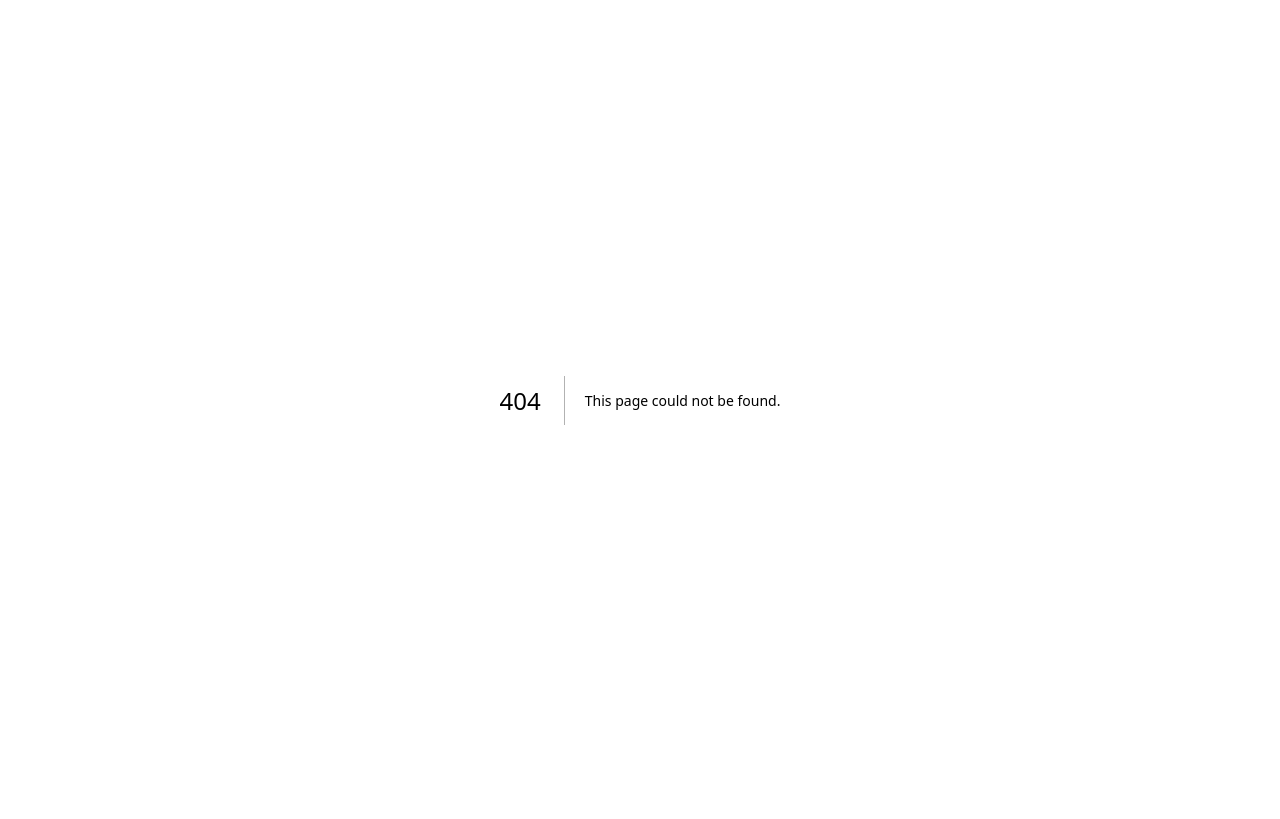
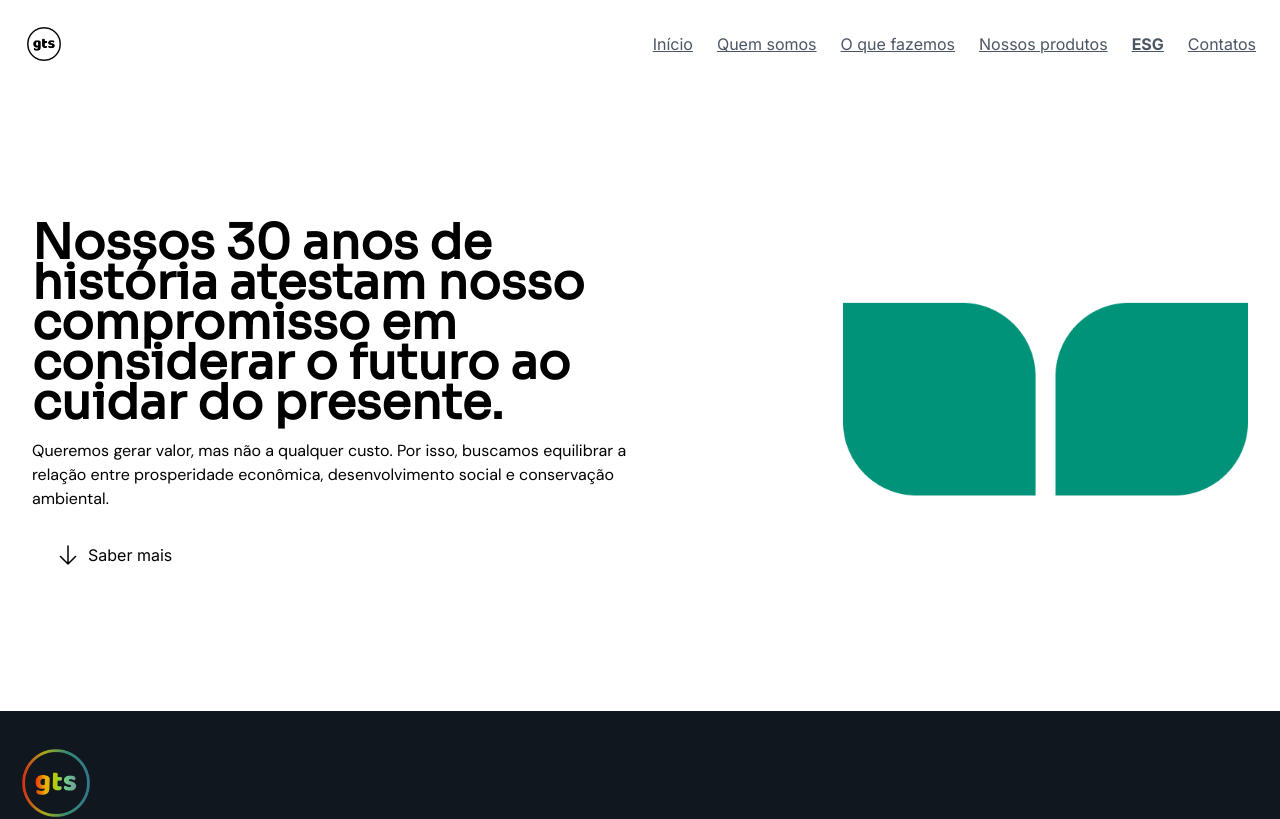
Before and after one commit to RafaelTaves/site_GrupoTotalSistemas, a Next.js app: page /ESG in a window 1280 px wide. Before the commit this address had no page. Shown: the top 819 px of the page. Built offline with nearby package versions, Linux system fonts and the light colour scheme.

Commit message:
Correção de margens + ESG

```diff
--- /dev/null
+++ b/src/app/ESG/TopoSection.js
@@ -0,0 +1,27 @@
+import React from 'react';
+
+const TopoSection = () => {
+  return (
+    <div id="inicio" className="flex flex-col md:flex-row items-center justify-between p-8 bg-white">
+      <div className="md:w-1/2">
+        <h1 className="text-4xl customPurple h4Headline">Nossos 30 anos de história atestam nosso compromisso em considerar o futuro ao cuidar do presente.</h1>
+        <p className="mt-4 body1">
+        Queremos gerar valor, mas não a qualquer custo. Por isso, buscamos equilibrar a relação entre prosperidade econômica, desenvolvimento social e conservação ambiental.
+        </p>
+        <a href="#quemSomos">
+        <button  className="mt-6 px-6 py-2  botao flex items-center gap-2">
+        <svg xmlns="http://www.w3.org/2000/svg" fill="none" viewBox="0 0 24 24" strokeWidth={1.5} stroke="currentColor" className="size-6">
+          <path strokeLinecap="round" strokeLinejoin="round" d="M19.5 13.5 12 21m0 0-7.5-7.5M12 21V3" />
+        </svg>
+          Saber mais
+        </button>
+        </a>
+      </div>
+      <div className="mt-8 md:mt-0 md:w-1/2 md:ml-auto flex justify-end relative ">
+        <img src="./imagens/meiaBorboletaVerde2.png" alt="Team working" className="w-full h-auto md:w-4/6 rounded-lg " />
+      </div>
+    </div>
+  );
+}
+
+export default TopoSection;
--- /dev/null
+++ b/src/app/ESG/page.js
@@ -0,0 +1,18 @@
+import React from 'react'
+import Header from '../GlobalComponents/Header'
+import Footer from '../GlobalComponents/Footer'
+import ProdutosBanner from '../NossosProdutos/ProdutosBanner'
+import TopoSection from './TopoSection'
+
+
+export default function ESG () {
+    return(
+    <>
+    <div id="NossosProdutos" className="App mx-auto max-w-screen-2xl">
+        <Header esgBold="font-bold"/>
+        <TopoSection />
+    </div>
+    <Footer/>
+    </>
+    )
+}
--- a/src/app/GlobalComponents/Header/index.js
+++ b/src/app/GlobalComponents/Header/index.js
@@ -20,7 +20,7 @@ const Header = (props) => {
           <li><Link href="QuemSomos" className={`hover:text-gray-900 underline ${props.quemSomosBold}`}>Quem somos</Link></li>
           <li><Link href="OQueFazemos" className={`hover:text-gray-900 underline ${props.oQueFazemosBold}`}>O que fazemos</Link> </li>
           <li><Link href="NossosProdutos" className={`hover:text-gray-900 underline ${props.nossosProdutosBold}`}>Nossos produtos</Link></li>
-          <li><Link href="#esg" className={`hover:text-gray-900 underline ${props.esgBold}`}>ESG</Link></li>
+          <li><Link href="ESG" className={`hover:text-gray-900 underline ${props.esgBold}`}>ESG</Link></li>
           <li><Link href="#contatos" className={`hover:text-gray-900 underline ${props.contatosBold}`}>Contatos</Link></li>
         </ul>
       </nav>
@@ -36,8 +36,8 @@ const Header = (props) => {
           <li><Link href="/" className={`hover:text-gray-900 ${props.inicioBold}`}>Início</Link></li>
           <li><Link href="QuemSomos" className={`hover:text-gray-900 ${props.quemSomosBold}`}>Quem somos</Link></li>
           <li><Link href="OQueFazemos" className={`hover:text-gray-900 ${props.oQueFazemosBold}`}>O que fazemos</Link></li>
-          <li><Link href="#nossos-produtos" className={`hover:text-gray-900 ${props.nossosProdutosBold}`}>Nossos produtos</Link></li>
-          <li><Link href="#esg" className={`hover:text-gray-900 ${props.esgBold}`}>ESG</Link></li>
+          <li><Link href="NossosProdutos" className={`hover:text-gray-900 ${props.nossosProdutosBold}`}>Nossos produtos</Link></li>
+          <li><Link href="ESG" className={`hover:text-gray-900 ${props.esgBold}`}>ESG</Link></li>
           <li><Link href="#contatos" className={`hover:text-gray-900 ${props.contatosBold}`}>Contatos</Link></li>
         </ul>
       </div>
--- a/src/app/HomeComponents/Banner/index.js
+++ b/src/app/HomeComponents/Banner/index.js
@@ -10,7 +10,7 @@ const Banner = () => {
     ];
 
     return (
-        <div className='mx-auto px-4'>
+        <div className='bg-white p-8'>
             <div className="banner flex flex-col md:flex-row md:justify-around md:items-center">
                 {items.map((item, index) => (
                     <div
--- a/src/app/HomeComponents/FeebackCarousel/index.js
+++ b/src/app/HomeComponents/FeebackCarousel/index.js
@@ -38,7 +38,7 @@ function FeedbackCarousel() {
   };
 
   return (
-    <section className="mx-auto px-4 py-12">
+    <section className="bg-white py-12 p-8">
       <h3 className="mb-6 underline subTitulo-cinza">O QUE DIZEM NOSSOS CLIENTES</h3>
       <div className="flex flex-col md:flex-row">
         <div className="md:w-1/4 bg-[#204FEC] text-white p-8 rounded-lg">
--- a/src/app/HomeComponents/OQueFazemos/index.js
+++ b/src/app/HomeComponents/OQueFazemos/index.js
@@ -48,8 +48,8 @@ const O_quefazemos = (props) => {
   ];
 
   return (
-    <section id="O_quefazemos" className="py-12 bg-white">
-    <div className="mx-auto px-4">
+    <section id="O_quefazemos" className="bg-white py-12 p-8">
+    <div className="">
       <h3 className="mb-6 underline subTitulo-cinza">O QUE FAZEMOS</h3>
       <h2 className="text-3xl font-bold mb-8 h5Headline customPurple">{props.titulo}</h2>
       <p className="body1 mb-12">
--- a/src/app/HomeComponents/Quem_somos/index.js
+++ b/src/app/HomeComponents/Quem_somos/index.js
@@ -3,8 +3,8 @@ import React from 'react';
 
 const Quem_somos = () => {
   return (
-    <section id="quemSomos" className="py-12 bg-white">
-      <div className="mx-auto px-4 flex flex-col md:flex-row items-center">
+    <section id="quemSomos" className="bg-white py-12 p-8">
+      <div className="flex flex-col md:flex-row items-center">
         <div className="md:w-1/2 pr-8">
           <h3 className="mb-6 underline subTitulo-cinza">QUEM SOMOS</h3>
           <p className="mb-4 text-4xl customPurple font-bold">
--- a/src/app/HomeComponents/TrabalheConosco/index.js
+++ b/src/app/HomeComponents/TrabalheConosco/index.js
@@ -3,8 +3,8 @@ import React from 'react';
 
 function TrabalheConosco() {
   return (
-    <section className="py-16">
-      <div className="mx-auto px-4 flex flex-col md:flex-row items-center">
+    <section className="bg-white py-12 p-8">
+      <div className="flex flex-col md:flex-row items-center">
         <div className="md:w-1/3">
           <img src="./imagens/imgTrabalheConosco.png"></img>
         </div>
--- a/src/app/HomeComponents/clientesBanner/index.js
+++ b/src/app/HomeComponents/clientesBanner/index.js
@@ -12,8 +12,8 @@ const ClientesBanner = () => {
   ];
 
   return (
-    <section className="py-12">
-    <div className="mx-auto px-4">
+    <section className="bg-white py-12 p-8">
+    <div className="">
     <div className="flex overflow-x-auto whitespace-nowrap justify-between scrollbar-hide">
       {logos.map((logo, index) => (
         <div key={index} className="flex-shrink-0 px-4">
--- a/src/app/NossosProdutos/page.js
+++ b/src/app/NossosProdutos/page.js
@@ -10,7 +10,7 @@ export default function NossosProdutos () {
     return(
         <>
         <div id="NossosProdutos" className="App mx-auto max-w-screen-2xl">
-            <Header />
+            <Header nossosProdutosBold="font-bold"/>
             <TextImg
                 id="inicio"
                 tSize="text-5xl"
@@ -19,6 +19,7 @@ export default function NossosProdutos () {
                 imgSrc={"./imagens/imgNossosProdutos.png"}
                 imgAlt="Medalha"
             />
+            <div className='bg-white py-12 p-8'>
             <h2 className="h5Headline customPurple text-center md:text-left md:h4Headline mb-10">Nossos produtos:</h2>
             <ProdutosBanner
             bgcolor= "bg-custom-red"
@@ -47,6 +48,7 @@ export default function NossosProdutos () {
             p="A Bluespark é o seu parceiro ideal para a transformação digital para elevar o seu negócio através de software e aplicativos de acordo com a sua realidade e necessidade."
             srcForma="./imagens/imgQuemSomosPage.png"
             />
+            </div>
         </div>
         <Footer />
         </>
--- a/src/app/OQueFazemos/ComoFazemos.js
+++ b/src/app/OQueFazemos/ComoFazemos.js
@@ -3,7 +3,7 @@ import React from 'react'
 const ComoFazemos = () => {
 
     return (
-        <section id="ComoFazemos" className='bg-white py-12'>
+        <section id="ComoFazemos" className='bg-white py-12 p-8'>
             <div className="mx-auto px-4 text-left">
                 <h3 className="mb-6 underline subTitulo-cinza">COMO FAZEMOS</h3>
                 <h2 className="h5Headline customPurple mb-4"> Nossa metodologia nos permite entregar resultadosque atendam aos desafios específicos do negócio. E impulsione a inovação em todas as direções</h2>
--- a/src/app/QuemSomos/TextsSection.js
+++ b/src/app/QuemSomos/TextsSection.js
@@ -2,7 +2,7 @@ import React from 'react';
 
 function TextsSection() {
   return (
-    <section className="mx-auto px-4 py-12">
+    <section className="bg-white py-12 p-8">
       <div className="grid grid-cols-1 md:grid-cols-2 gap-8">
         <div className="mb-4">
         <h3 className="mb-6 underline subTitulo-cinza">NOSSA MISSÃO</h3>
```
Also changed, not shown: public/imagens/meiaBorboletaVerde2.png (added).
